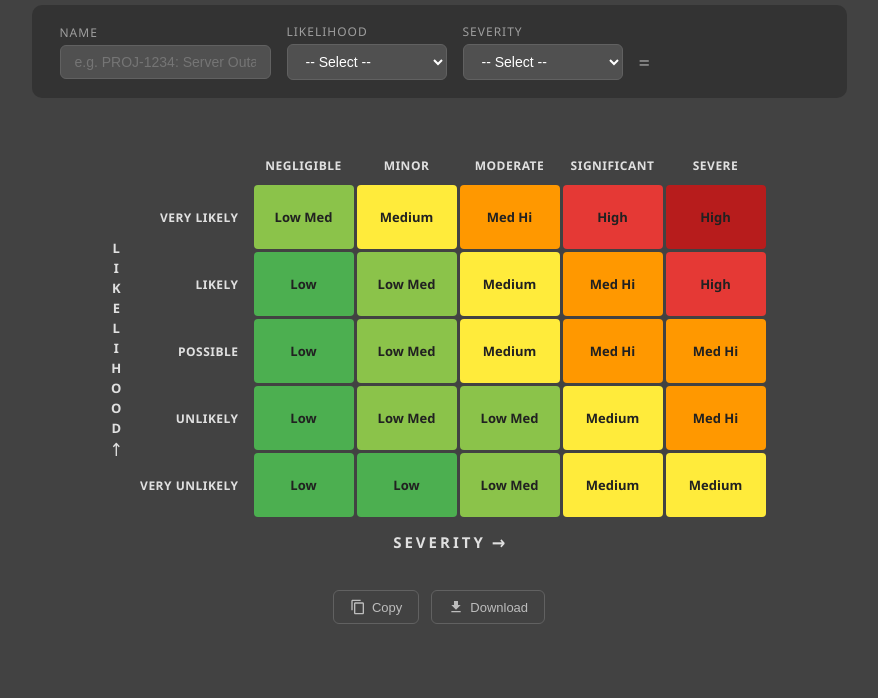
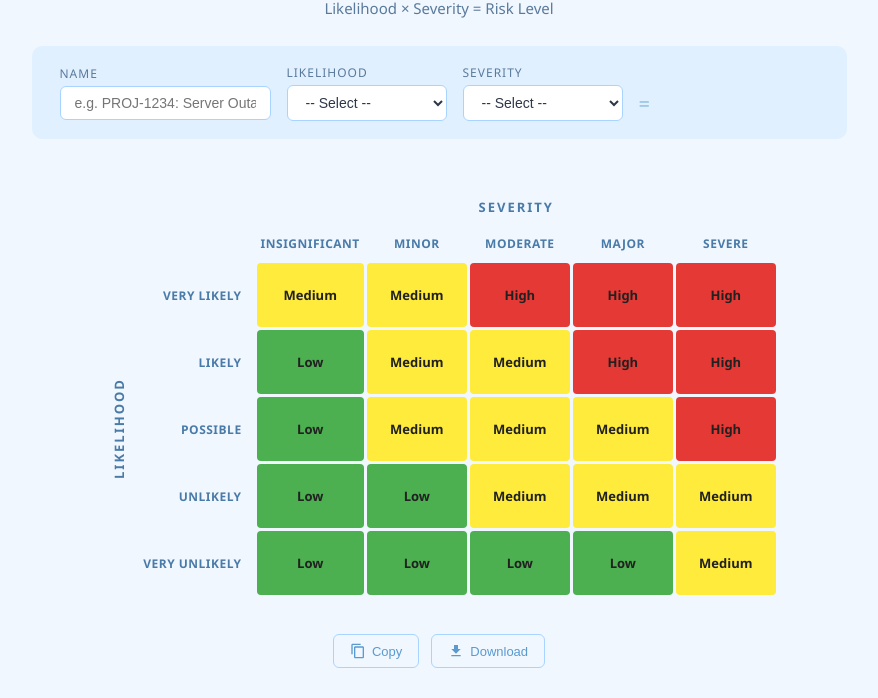
Before and after one commit to 155martinmoreno/risk-matrix, a website: page src/index.html in a window 1280 px wide. Shown: the part 117-815 px from the top of the page, without its empty margins (201-1079 px from the left). Drawn offline with nearby package versions, Linux system fonts and the light colour scheme.

Commit message:
Update matrix colors, labels, and add light/dark theme
- Simplified to 3 risk levels: Low (green), Medium (yellow), High (red)
- Updated severity scale: Insignificant, Minor, Moderate, Major, Severe
- Added light (default) and dark theme with toggle
- Replaced arrows with integrated axis labels
- Added copy to clipboard functionality

Co-Authored-By: Claude Opus 4.6 <noreply@anthropic.com>

```diff
--- a/src/index.html
+++ b/src/index.html
@@ -12,15 +12,85 @@
       box-sizing: border-box;
     }
 
+    /* Light theme (default) - cheerful colors */
+    :root {
+      --bg: #F0F7FF;
+      --text: #2D3748;
+      --text-secondary: #5A7A9B;
+      --controls-bg: #E1F0FF;
+      --controls-border: #A8D4FF;
+      --input-bg: #fff;
+      --input-border: #A8D4FF;
+      --input-text: #2D3748;
+      --input-focus: #3B9AE8;
+      --axis-text: #4A7BA8;
+      --matrix-title-color: #2D3748;
+      --action-border: #A8D4FF;
+      --action-text: #5A9ACF;
+      --action-hover-text: #2B75B0;
+      --action-hover-border: #3B9AE8;
+      --equals-color: #8BBDE0;
+      --matrix-bg: #F0F7FF;
+    }
+
+    /* Dark theme */
+    [data-theme="dark"] {
+      --bg: #424242;
+      --text: #fff;
+      --text-secondary: #bdbdbd;
+      --controls-bg: #333;
+      --controls-border: #616161;
+      --input-bg: #505050;
+      --input-border: #616161;
+      --input-text: #fff;
+      --input-focus: #90CAF9;
+      --axis-text: #e0e0e0;
+      --matrix-title-color: #fff;
+      --action-border: #616161;
+      --action-text: #bdbdbd;
+      --action-hover-text: #fff;
+      --action-hover-border: #90CAF9;
+      --equals-color: #9e9e9e;
+      --matrix-bg: #424242;
+    }
+
     body {
-      background-color: #424242;
-      color: #fff;
+      background-color: var(--bg);
+      color: var(--text);
       font-family: 'Segoe UI', Tahoma, Geneva, Verdana, sans-serif;
       min-height: 100vh;
       display: flex;
       flex-direction: column;
       align-items: center;
       padding: 30px 20px;
+      transition: background-color 0.3s, color 0.3s;
+    }
+
+    .top-bar {
+      width: 100%;
+      display: flex;
+      justify-content: flex-end;
+      max-width: 800px;
+      margin-bottom: 12px;
+    }
+
+    #themeToggle {
+      padding: 6px 12px;
+      border: 1px solid var(--action-border);
+      border-radius: 20px;
+      background: transparent;
+      color: var(--action-text);
+      font-size: 13px;
+      cursor: pointer;
+      transition: color 0.2s, border-color 0.2s;
+      display: flex;
+      align-items: center;
+      gap: 6px;
+    }
+
+    #themeToggle:hover {
+      color: var(--action-hover-text);
+      border-color: var(--action-hover-border);
     }
 
     h1 {
@@ -32,7 +102,7 @@
 
     .subtitle {
       font-size: 15px;
-      color: #bdbdbd;
+      color: var(--text-secondary);
       margin-bottom: 28px;
     }
 
@@ -44,9 +114,10 @@
       align-items: center;
       justify-content: center;
       margin-bottom: 28px;
-      background: #333;
+      background: var(--controls-bg);
       padding: 18px 28px;
       border-radius: 10px;
+      transition: background 0.3s;
     }
 
     .control-group {
@@ -59,20 +130,21 @@
       font-size: 12px;
       text-transform: uppercase;
       letter-spacing: 1px;
-      color: #9e9e9e;
+      color: var(--text-secondary);
     }
 
     .control-group select,
     .control-group input[type="text"] {
       padding: 8px 14px;
       border-radius: 6px;
-      border: 1px solid #616161;
-      background: #505050;
-      color: #fff;
+      border: 1px solid var(--input-border);
+      background: var(--input-bg);
+      color: var(--input-text);
       font-size: 14px;
       cursor: pointer;
       min-width: 160px;
       appearance: auto;
+      transition: background 0.3s, border-color 0.3s, color 0.3s;
     }
 
     .control-group input[type="text"] {
@@ -83,10 +155,10 @@
     .control-group select:focus,
     .control-group input[type="text"]:focus {
       outline: none;
-      border-color: #90CAF9;
+      border-color: var(--input-focus);
     }
 
-.result-display {
+    .result-display {
       display: flex;
       align-items: center;
       gap: 10px;
@@ -96,7 +168,7 @@
 
     .result-display .equals {
       font-size: 20px;
-      color: #9e9e9e;
+      color: var(--equals-color);
     }
 
     .result-badge {
@@ -120,10 +192,10 @@
 
     .action-btn {
       padding: 8px 16px;
-      border: 1px solid #616161;
+      border: 1px solid var(--action-border);
       border-radius: 6px;
       background: transparent;
-      color: #bdbdbd;
+      color: var(--action-text);
       font-size: 13px;
       cursor: pointer;
       transition: color 0.2s, border-color 0.2s;
@@ -134,8 +206,8 @@
     }
 
     .action-btn:hover {
-      color: #fff;
-      border-color: #90CAF9;
+      color: var(--action-hover-text);
+      border-color: var(--action-hover-border);
     }
 
     .action-btn svg {
@@ -144,11 +216,11 @@
       fill: currentColor;
     }
 
-    /* Matrix title (Jira + Risk Name) */
+    /* Matrix title */
     .matrix-title {
       font-size: 20px;
       font-weight: 700;
-      color: #fff;
+      color: var(--matrix-title-color);
       text-align: left;
       padding: 0;
       margin-bottom: 12px;
@@ -157,10 +229,6 @@
 
     .matrix-title.visible {
       display: block;
-    }
-
-    .matrix-title .jira-id {
-      color: #90CAF9;
     }
 
     /* Matrix Container */
@@ -172,57 +240,32 @@
       padding: 20px;
     }
 
-    .matrix-body {
-      display: flex;
-      align-items: center;
-    }
-
-    /* Y-axis label */
-    .y-axis-label {
-      display: flex;
-      flex-direction: column;
-      align-items: center;
-      margin-right: 10px;
-      user-select: none;
-      color: #e0e0e0;
-    }
-
-    .y-axis-label .arrow {
-      font-size: 18px;
-    }
-
-    .y-axis-label .y-text {
-      display: flex;
-      flex-direction: column;
-      align-items: center;
-      gap: 2px;
-      font-size: 13px;
-      font-weight: 700;
-      text-transform: uppercase;
-    }
-
-    /* Table wrapper for x-axis label */
+    /* Table wrapper */
     .table-wrapper {
       display: flex;
       flex-direction: column;
       align-items: center;
     }
 
-    .x-axis-label {
-      font-size: 15px;
+    table.risk-matrix th.axis-label {
+      font-size: 13px;
       font-weight: 700;
-      letter-spacing: 3px;
       text-transform: uppercase;
-      color: #e0e0e0;
-      margin-top: 10px;
-      display: flex;
-      align-items: center;
-      gap: 6px;
-      user-select: none;
+      letter-spacing: 2px;
+      color: var(--axis-text);
+      padding: 8px;
     }
 
-    .x-axis-label .arrow {
-      font-size: 18px;
+    table.risk-matrix th.severity-label {
+      text-align: center;
+    }
+
+    table.risk-matrix th.likelihood-label {
+      writing-mode: vertical-rl;
+      transform: rotate(180deg);
+      text-align: center;
+      vertical-align: middle;
+      padding: 12px 8px;
     }
 
     /* Matrix Table */
@@ -244,7 +287,7 @@
     }
 
     table.risk-matrix th.col-header {
-      color: #e0e0e0;
+      color: var(--axis-text);
       font-size: 12px;
       font-weight: 600;
       padding: 8px 4px;
@@ -254,7 +297,7 @@
     }
 
     table.risk-matrix th.row-header {
-      color: #e0e0e0;
+      color: var(--axis-text);
       font-size: 12px;
       font-weight: 600;
       padding: 4px 12px 4px 4px;
@@ -296,13 +339,10 @@
       text-align: center;
     }
 
-/* Color classes */
+    /* Color classes */
     .risk-low { background-color: #4CAF50; }
-    .risk-lowmed { background-color: #8BC34A; }
     .risk-medium { background-color: #FFEB3B; }
-    .risk-medhi { background-color: #FF9800; }
-    .risk-high { background-color: #E53935; }
-    .risk-highest { background-color: #B71C1C; color: #fff; }
+    .risk-high { background-color: #E53935; color: #fff; }
 
     /* Responsive */
     @media (max-width: 700px) {
@@ -329,6 +369,13 @@
 </head>
 <body>
 
+  <div class="top-bar">
+    <button id="themeToggle">
+      <span id="themeIcon">&#9789;</span>
+      <span id="themeLabel">Dark</span>
+    </button>
+  </div>
+
   <h1>Risk Assessment Matrix</h1>
   <p class="subtitle">Likelihood &times; Severity = Risk Level</p>
 
@@ -353,10 +400,10 @@
       <label for="severitySelect">Severity</label>
       <select id="severitySelect">
         <option value="">-- Select --</option>
-        <option value="Negligible">Negligible</option>
+        <option value="Insignificant">Insignificant</option>
         <option value="Minor">Minor</option>
         <option value="Moderate">Moderate</option>
-        <option value="Significant">Significant</option>
+        <option value="Major">Major</option>
         <option value="Severe">Severe</option>
       </select>
     </div>
@@ -371,71 +418,69 @@
 
   <!-- Matrix -->
   <div id="matrix-container">
-    <div class="matrix-body">
-    <div class="y-axis-label">
-      <span class="y-text"><span>L</span><span>I</span><span>K</span><span>E</span><span>L</span><span>I</span><span>H</span><span>O</span><span>O</span><span>D</span></span>
-      <span class="arrow">&uarr;</span>
-    </div>
     <div class="table-wrapper">
       <div id="matrixTitle" class="matrix-title"></div>
       <table class="risk-matrix" id="riskTable">
         <thead>
           <tr>
             <th class="corner"></th>
-            <th class="col-header">Negligible</th>
+            <th class="corner"></th>
+            <th class="axis-label severity-label" colspan="5">Severity</th>
+          </tr>
+          <tr>
+            <th class="corner"></th>
+            <th class="corner"></th>
+            <th class="col-header">Insignificant</th>
             <th class="col-header">Minor</th>
             <th class="col-header">Moderate</th>
-            <th class="col-header">Significant</th>
+            <th class="col-header">Major</th>
             <th class="col-header">Severe</th>
           </tr>
         </thead>
         <tbody>
           <tr data-likelihood="Very Likely">
+            <th class="axis-label likelihood-label" rowspan="5">Likelihood</th>
             <th class="row-header">Very Likely</th>
-            <td class="cell risk-lowmed" data-severity="Negligible" data-risk="Low Med">Low Med</td>
+            <td class="cell risk-medium" data-severity="Insignificant" data-risk="Medium">Medium</td>
             <td class="cell risk-medium" data-severity="Minor" data-risk="Medium">Medium</td>
-            <td class="cell risk-medhi" data-severity="Moderate" data-risk="Med Hi">Med Hi</td>
-            <td class="cell risk-high" data-severity="Significant" data-risk="High">High</td>
-            <td class="cell risk-highest" data-severity="Severe" data-risk="High">High</td>
+            <td class="cell risk-high" data-severity="Moderate" data-risk="High">High</td>
+            <td class="cell risk-high" data-severity="Major" data-risk="High">High</td>
+            <td class="cell risk-high" data-severity="Severe" data-risk="High">High</td>
           </tr>
           <tr data-likelihood="Likely">
             <th class="row-header">Likely</th>
-            <td class="cell risk-low" data-severity="Negligible" data-risk="Low">Low</td>
-            <td class="cell risk-lowmed" data-severity="Minor" data-risk="Low Med">Low Med</td>
+            <td class="cell risk-low" data-severity="Insignificant" data-risk="Low">Low</td>
+            <td class="cell risk-medium" data-severity="Minor" data-risk="Medium">Medium</td>
             <td class="cell risk-medium" data-severity="Moderate" data-risk="Medium">Medium</td>
-            <td class="cell risk-medhi" data-severity="Significant" data-risk="Med Hi">Med Hi</td>
+            <td class="cell risk-high" data-severity="Major" data-risk="High">High</td>
             <td class="cell risk-high" data-severity="Severe" data-risk="High">High</td>
           </tr>
           <tr data-likelihood="Possible">
             <th class="row-header">Possible</th>
-            <td class="cell risk-low" data-severity="Negligible" data-risk="Low">Low</td>
-            <td class="cell risk-lowmed" data-severity="Minor" data-risk="Low Med">Low Med</td>
+            <td class="cell risk-low" data-severity="Insignificant" data-risk="Low">Low</td>
+            <td class="cell risk-medium" data-severity="Minor" data-risk="Medium">Medium</td>
             <td class="cell risk-medium" data-severity="Moderate" data-risk="Medium">Medium</td>
-            <td class="cell risk-medhi" data-severity="Significant" data-risk="Med Hi">Med Hi</td>
-            <td class="cell risk-medhi" data-severity="Severe" data-risk="Med Hi">Med Hi</td>
+            <td class="cell risk-medium" data-severity="Major" data-risk="Medium">Medium</td>
+            <td class="cell risk-high" data-severity="Severe" data-risk="High">High</td>
           </tr>
           <tr data-likelihood="Unlikely">
             <th class="row-header">Unlikely</th>
-            <td class="cell risk-low" data-severity="Negligible" data-risk="Low">Low</td>
-            <td class="cell risk-lowmed" data-severity="Minor" data-risk="Low Med">Low Med</td>
-            <td class="cell risk-lowmed" data-severity="Moderate" data-risk="Low Med">Low Med</td>
-            <td class="cell risk-medium" data-severity="Significant" data-risk="Medium">Medium</td>
-            <td class="cell risk-medhi" data-severity="Severe" data-risk="Med Hi">Med Hi</td>
+            <td class="cell risk-low" data-severity="Insignificant" data-risk="Low">Low</td>
+            <td class="cell risk-low" data-severity="Minor" data-risk="Low">Low</td>
+            <td class="cell risk-medium" data-severity="Moderate" data-risk="Medium">Medium</td>
+            <td class="cell risk-medium" data-severity="Major" data-risk="Medium">Medium</td>
+            <td class="cell risk-medium" data-severity="Severe" data-risk="Medium">Medium</td>
           </tr>
           <tr data-likelihood="Very Unlikely">
             <th class="row-header">Very Unlikely</th>
-            <td class="cell risk-low" data-severity="Negligible" data-risk="Low">Low</td>
+            <td class="cell risk-low" data-severity="Insignificant" data-risk="Low">Low</td>
             <td class="cell risk-low" data-severity="Minor" data-risk="Low">Low</td>
-            <td class="cell risk-lowmed" data-severity="Moderate" data-risk="Low Med">Low Med</td>
-            <td class="cell risk-medium" data-severity="Significant" data-risk="Medium">Medium</td>
+            <td class="cell risk-low" data-severity="Moderate" data-risk="Low">Low</td>
+            <td class="cell risk-low" data-severity="Major" data-risk="Low">Low</td>
             <td class="cell risk-medium" data-severity="Severe" data-risk="Medium">Medium</td>
           </tr>
         </tbody>
       </table>
-      <div class="x-axis-label">
-        Severity <span class="arrow">&rarr;</span>
-      </div>
-    </div>
     </div>
   </div>
 
@@ -460,17 +505,13 @@
 
       var colorMap = {
         'Low': '#4CAF50',
-        'Low Med': '#8BC34A',
         'Medium': '#FFEB3B',
-        'Med Hi': '#FF9800',
         'High': '#E53935'
       };
 
       var textColorMap = {
         'Low': '#fff',
-        'Low Med': '#212121',
         'Medium': '#212121',
-        'Med Hi': '#212121',
         'High': '#fff'
       };
 
@@ -521,11 +562,34 @@
       severitySelect.addEventListener('change', updateSelection);
       riskNameInput.addEventListener('input', updateTitle);
 
+      // Theme toggle
+      var themeToggle = document.getElementById('themeToggle');
+      var themeIcon = document.getElementById('themeIcon');
+      var themeLabel = document.getElementById('themeLabel');
+
+      function getMatrixBg() {
+        return document.body.hasAttribute('data-theme') && document.body.getAttribute('data-theme') === 'dark'
+          ? '#424242' : '#FFF8F0';
+      }
+
+      themeToggle.addEventListener('click', function() {
+        var isDark = document.body.getAttribute('data-theme') === 'dark';
+        if (isDark) {
+          document.body.removeAttribute('data-theme');
+          themeIcon.innerHTML = '&#9789;';
+          themeLabel.textContent = 'Dark';
+        } else {
+          document.body.setAttribute('data-theme', 'dark');
+          themeIcon.innerHTML = '&#9788;';
+          themeLabel.textContent = 'Light';
+        }
+      });
+
       // Copy to clipboard
       document.getElementById('copyBtn').addEventListener('click', function() {
         var btn = this;
         var matrixEl = document.getElementById('matrix-container');
-        html2canvas(matrixEl, { backgroundColor: '#424242', scale: 2 }).then(function(canvas) {
+        html2canvas(matrixEl, { backgroundColor: getMatrixBg(), scale: 2 }).then(function(canvas) {
           canvas.toBlob(function(blob) {
             navigator.clipboard.write([new ClipboardItem({ 'image/png': blob })]).then(function() {
               var original = btn.innerHTML;
@@ -540,7 +604,7 @@
       document.getElementById('downloadBtn').addEventListener('click', function() {
         var matrixEl = document.getElementById('matrix-container');
 
-        html2canvas(matrixEl, { backgroundColor: '#424242', scale: 2 }).then(function(canvas) {
+        html2canvas(matrixEl, { backgroundColor: getMatrixBg(), scale: 2 }).then(function(canvas) {
 
           var name = riskNameInput.value.trim();
           var filename = 'risk-matrix';
```
